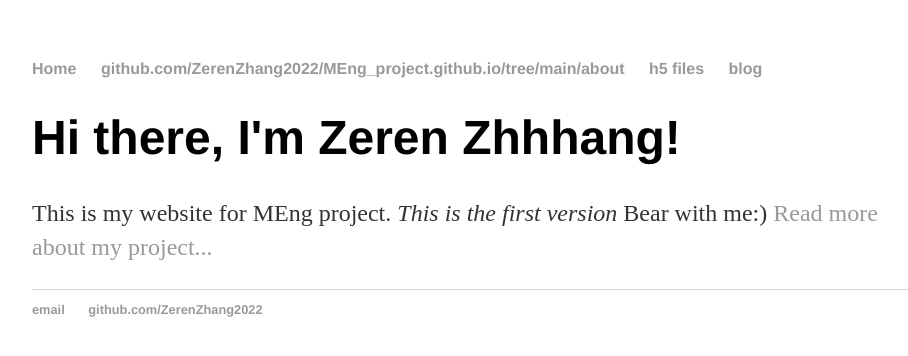
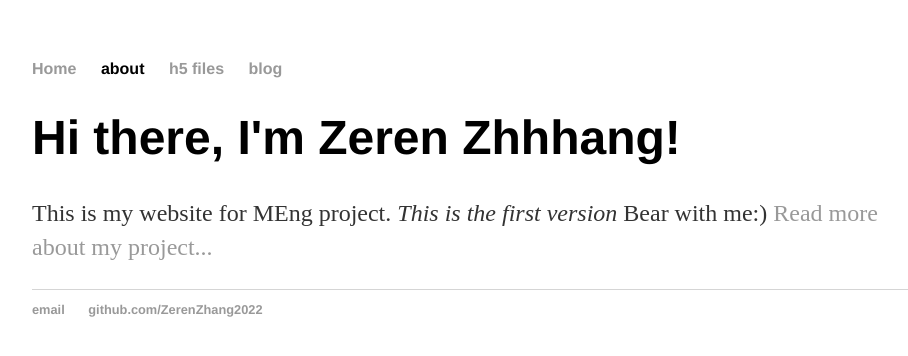
Before and after one commit to ZerenZhang2022/MEng_project.github.io, a Jekyll site: the page built from index.html, in a window 1280 px wide. Shown: the top 356 px of the page, without its empty margins (160-1068 px from the left). Built offline with Jekyll 4.4.1, drawn with Linux system fonts in a browser that asks for light colours.

Commit message:
Update default.html

```diff
--- a/_layouts/default.html
+++ b/_layouts/default.html
@@ -11,7 +11,7 @@
 		<nav>
     	<ul>
         <li><a href="/">Home</a></li>
-	<li><a href="/about">github.com/ZerenZhang2022/MEng_project.github.io/tree/main/about</a></li>
+	<li><a href="https://github.com/ZerenZhang2022/MEng_project.github.io/tree/main/about"></a>about</li>
         <li><a href="/h5 files">h5 files</a></li>
         <li><a href="/blog">blog</a></li>
     	</ul>
```
